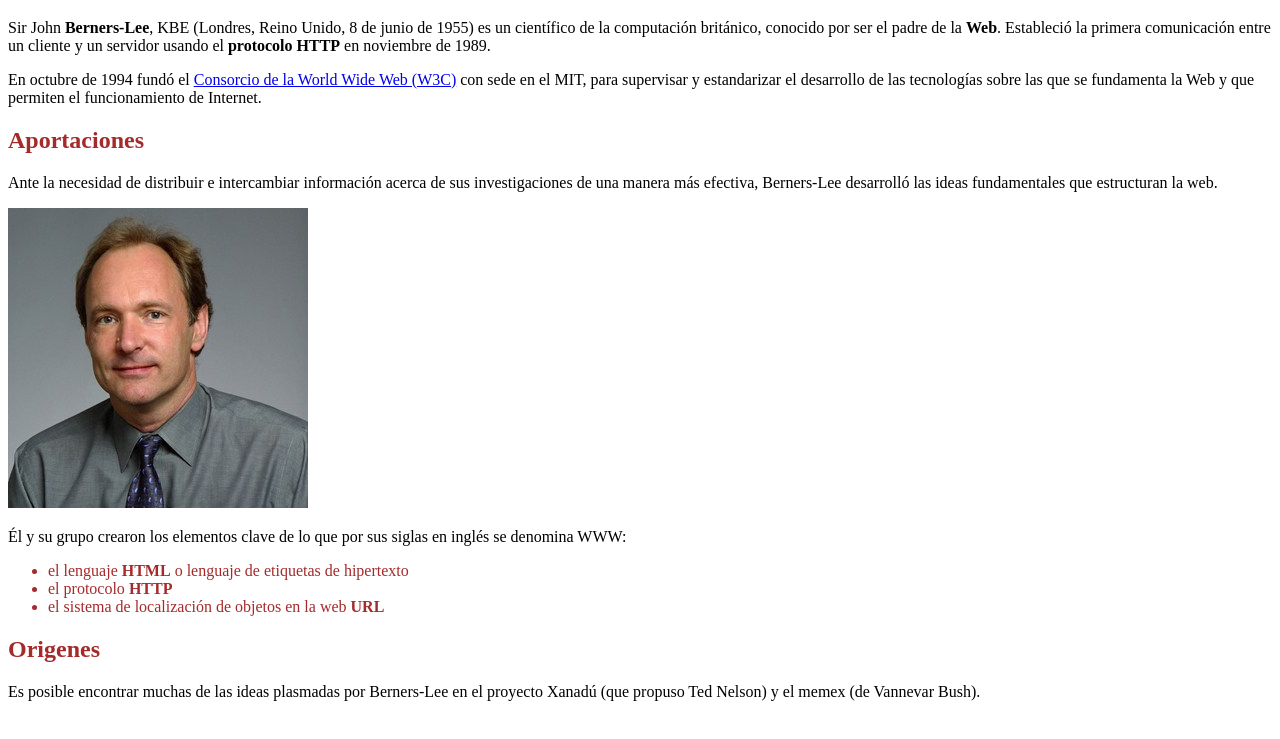
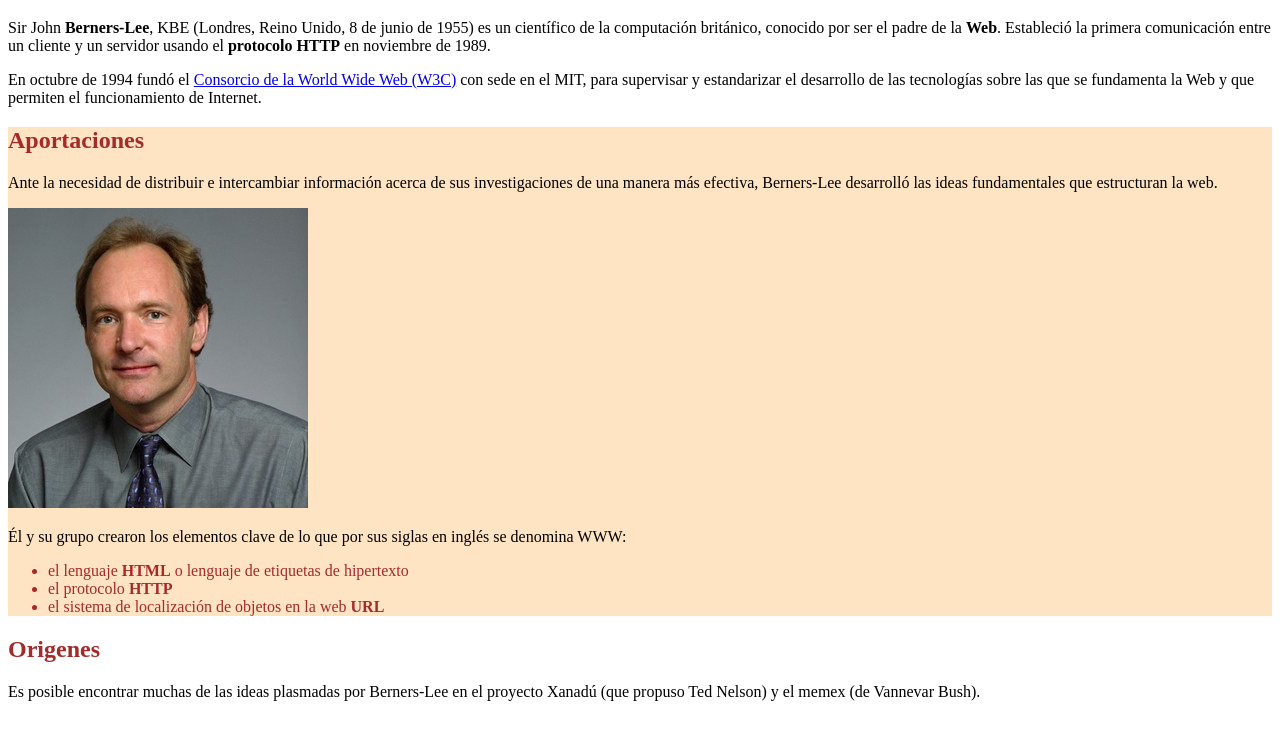
Before and after one commit to ferbanahe/paginas_web, a plain HTML site: page 02_Bio/index.html in a window 1280 px wide. Shown: the part 61-800 px from the top of the page. Drawn offline with Linux system fonts and the light colour scheme.

Commit message:
nuevos cambios en bio

```diff
--- a/02_Bio/css/style.css
+++ b/02_Bio/css/style.css
@@ -1 +1,13 @@
+/* div {
+    background-color: bisque
+} */
+.articulo {
+    background-color: bisque
+}
+
+
 .marron {color: brown}
+
+
+/* h2
+{color: brown}*/
--- a/02_Bio/index.html
+++ b/02_Bio/index.html
@@ -1,5 +1,7 @@
 <!DOCTYPE html>
 <html lang="es">
+
+<!-- Segundo ejercicio del curso -->
 
 <head>
     <meta charset="UTF-8">
@@ -16,7 +18,7 @@
     <p>Sir John <strong>Berners-Lee</strong>, KBE (Londres, Reino Unido, 8 de junio de 1955) es un científico de la computación británico, conocido por ser el padre de la <strong>Web</strong>. Estableció la primera comunicación entre un cliente y un servidor usando el <strong>protocolo HTTP</strong>  en noviembre de 1989.</p>
     <p>En octubre de 1994 fundó el <a href="https://www.w3.org/">Consorcio de la World Wide Web (W3C)</a> con sede en el MIT, para supervisar y estandarizar el desarrollo de las tecnologías sobre las que se fundamenta la Web y que permiten el funcionamiento de Internet.</p>
 
-    <div>
+    <div id="div_primero" class="articulo">
         <h2 id="primero" class="marron">Aportaciones</h2>
         <p>Ante la necesidad de distribuir e intercambiar información acerca de sus investigaciones de una manera más efectiva, Berners-Lee desarrolló las ideas fundamentales que estructuran la web.</p>
         <div title="Acceso a la Wikipedia"><a href="https://es.wikipedia.org/wiki/Tim_Berners-Lee">
```
